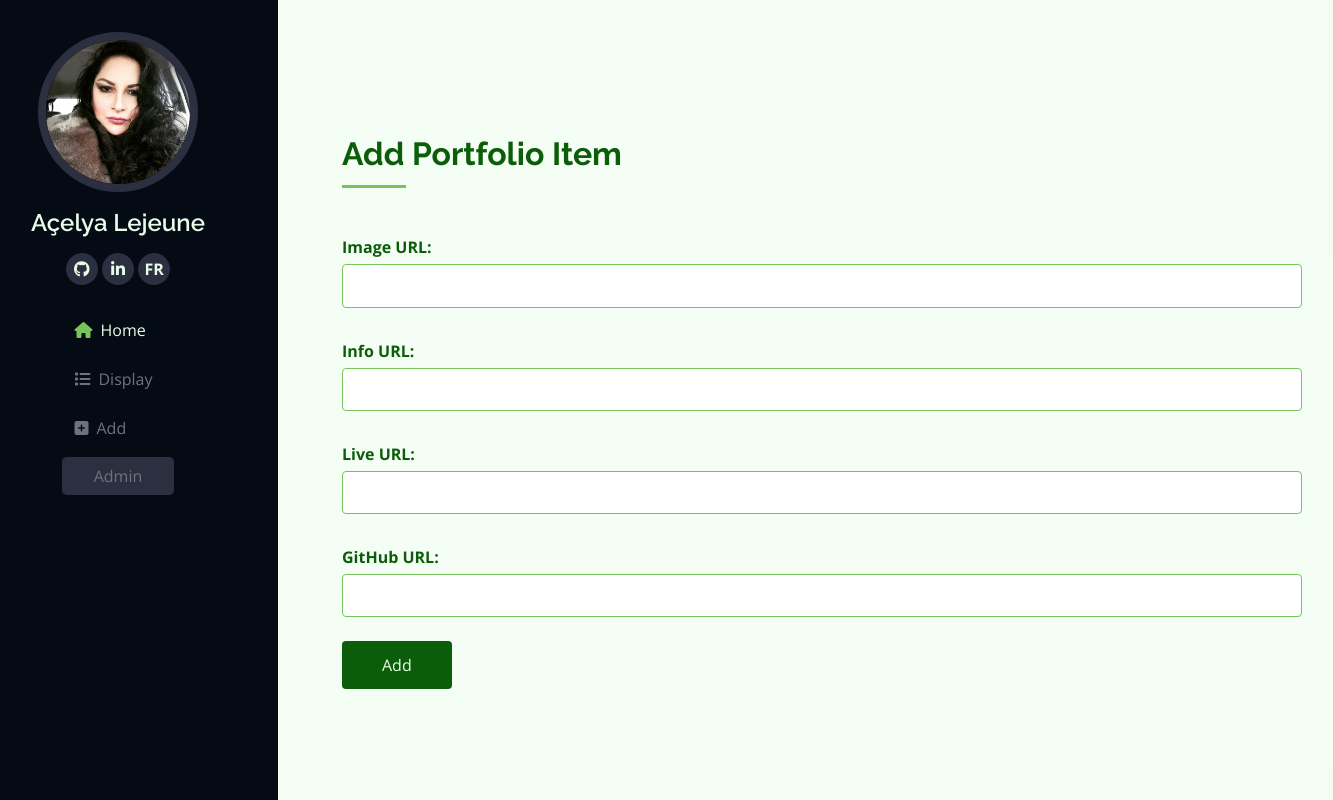
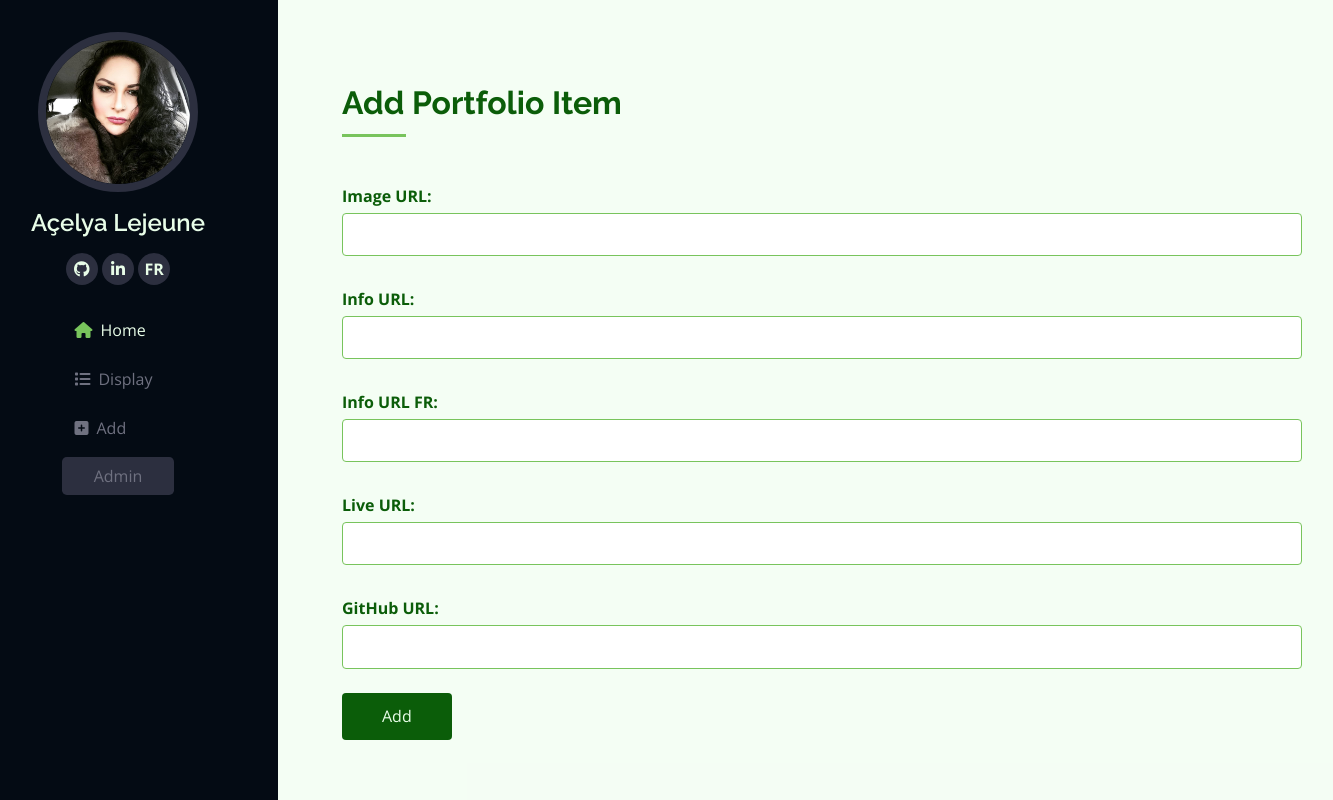
Before and after one commit to LejeuneA/portfolio-lejeune, a PHP site: page /admin/add.php in a window 1600 px wide; the page is wider, and only the part inside the window is pictured. Shown: that part, without its empty margins (42-1375 px from the left). Run offline with PHP 8.4, Linux system fonts and the light colour scheme; some libraries are stand-ins or nearby versions.

Commit message:
Update add.php

```diff
--- a/admin/add.php
+++ b/admin/add.php
@@ -6,12 +6,13 @@ require '../conf/conf-db.php';
 if ($_SERVER['REQUEST_METHOD'] == 'POST') {
     $image_url = $_POST['image_url'];
     $info_url = $_POST['info_url'];
+    $info_url_fr = $_POST['info_url_fr'];
     $live_url = $_POST['live_url'];
     $github_url = $_POST['github_url'];
 
-    $sql = "INSERT INTO portfolio (image_url, info_url, live_url, github_url) VALUES (:image_url, :info_url, :live_url, :github_url)";
+    $sql = "INSERT INTO portfolio (image_url, info_url, info_url_fr, live_url, github_url) VALUES (:image_url, :info_url, :info_url_fr, :live_url, :github_url)";
     $stmt = $pdo->prepare($sql);
-    if ($stmt->execute(['image_url' => $image_url, 'info_url' => $info_url, 'live_url' => $live_url, 'github_url' => $github_url])) {
+    if ($stmt->execute(['image_url' => $image_url, 'info_url' => $info_url, 'info_url_fr' => $info_url_fr, 'live_url' => $live_url, 'github_url' => $github_url])) {
         $_SESSION['message'] = "Record added successfully!";
         $_SESSION['message_type'] = "success";
     } else {
@@ -145,6 +146,9 @@ if ($_SERVER['REQUEST_METHOD'] == 'POST') {
                 <label for="info_url">Info URL:</label>
                 <input type="text" name="info_url" required>
 
+                <label for="info_url_fr">Info URL FR:</label>
+                <input type="text" name="info_url_fr" required>
+
                 <label for="live_url">Live URL:</label>
                 <input type="text" name="live_url" required>
 
```
